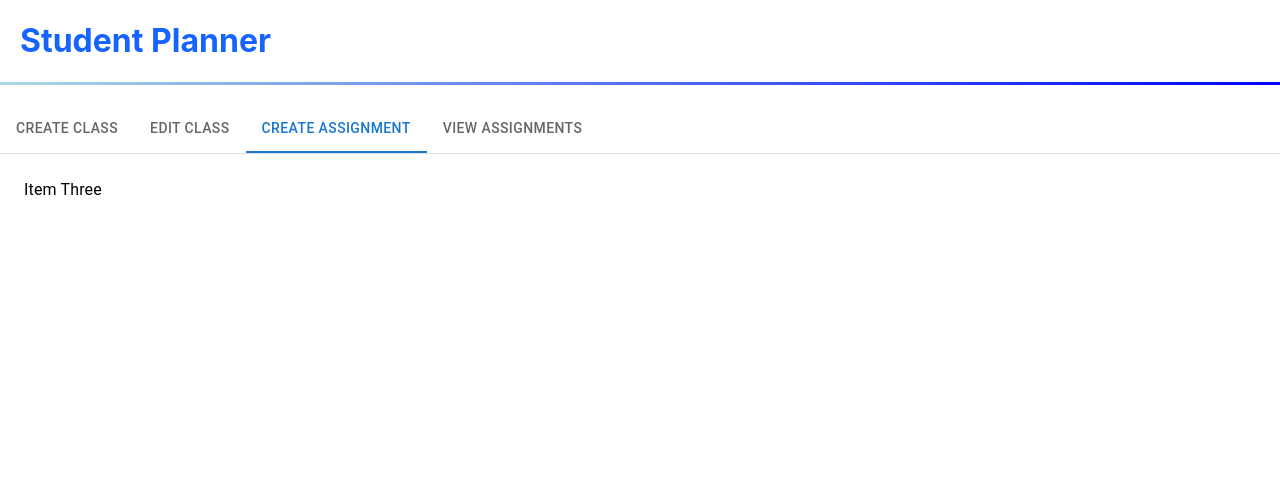
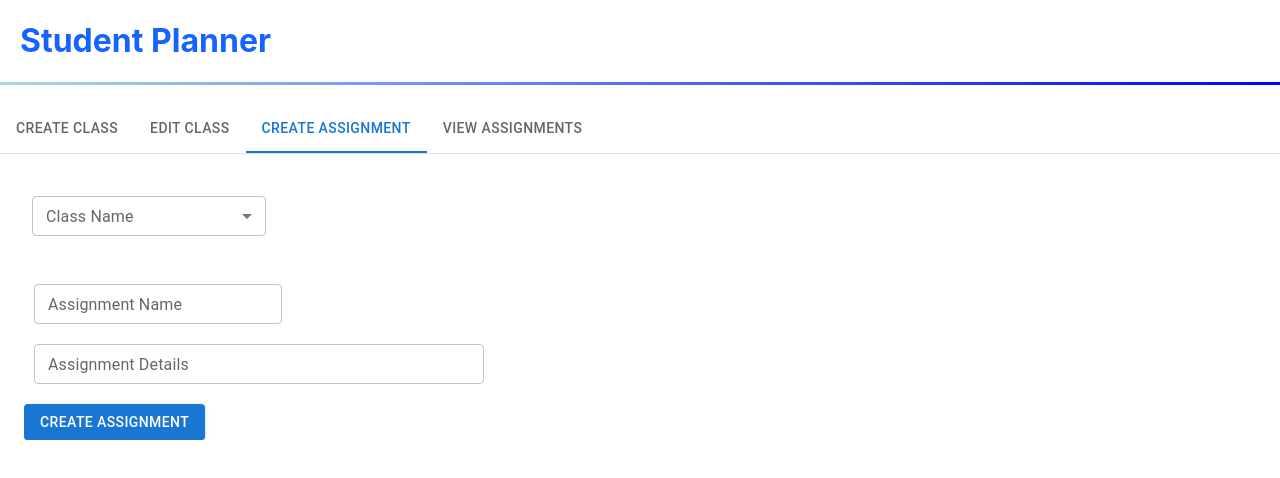
Before and after one commit to omplays3889/studentplanner, a React (Create React App) app: page / in a window 1280 px wide. Both pictures are taken after a click on the tab "CREATE ASSIGNMENT". Shown: the top 478 px of the page. Built offline with nearby package versions, Linux system fonts and the light colour scheme.

Commit message:
omah was here

```diff
--- /dev/null
+++ b/src/CreateAssignment.js
@@ -0,0 +1,93 @@
+
+
+import './App.css';
+import { React, useState, useEffect } from 'react';
+import { Button } from '@mui/material';
+import InputLabel from '@mui/material/InputLabel';
+import FormControl from '@mui/material/FormControl';
+import Select from '@mui/material/Select';
+import MenuItem from '@mui/material/MenuItem';
+import List from '@mui/material/List';
+import ListItem from '@mui/material/ListItem';
+import ListItemText from '@mui/material/ListItemText';
+import IconButton from '@mui/material/IconButton';
+import DeleteIcon from '@mui/icons-material/Delete';
+import TextField from '@mui/material/TextField';
+
+function CreateAssignment() {
+
+  const [data, setData] = useState([]);
+  const [counter, setCounter] = useState(0);
+  const [selectedIndex, setSelectedIndex] = useState();
+
+  const handleChange = (event) => {
+    for (let i = 0; i < data.teacher_classes.length; i++) {
+      if (data.teacher_classes[i].name === event.target.value) {
+        setSelectedIndex(i);
+      }
+    }
+    console.log(event.target.value);
+  };
+
+  useEffect(() => {
+    const fetchData = async () => {
+      const response = await fetch('./classes.json');
+      const jsonData = await response.json();
+      setData(jsonData);
+      console.log(jsonData);
+    }
+    fetchData();
+  }, []);
+
+
+
+
+  if (data.teacher_classes) {
+    return (
+      <div style={{ display: 'flex', flexDirection: 'column', width: '100%', overflowX: 'hidden', height: '100%' }}>
+         <div style={{ display: 'flex', flexDirection: 'column', paddingBottom: '20px', width: '250px', marginTop:'10px'}}>
+          <FormControl sx={{ m: 1, minWidth: 120 }} size="small">
+            <InputLabel id="demo-select-small-label">Class Name</InputLabel>
+            <Select
+              labelId="demo-select-small-label"
+              id="demo-select-small"
+              value={selectedIndex >= 0 ? data.teacher_classes[selectedIndex].name : ""}
+              label="ClassName"
+              onChange={handleChange}
+            >
+              {data.teacher_classes.map(myClass => (
+                <MenuItem key={myClass.id} value={myClass.name}>
+                  {myClass.name}
+                </MenuItem>
+              ))}
+            </Select>
+          </FormControl>
+
+        </div>
+        <div style={{ display: 'flex', flexDirection: 'row', marginTop:'20px', marginLeft:'10px' }}>
+        <TextField
+          label="Assignment Name"
+          id="outlined-size-small"
+          size="small"
+        />
+      </div>
+      <div style={{ display: 'flex', flexDirection: 'row', marginTop: '20px', marginLeft: '10px' }}>
+      <TextField
+          multiline
+          style={{width:'450px'}}
+          label="Assignment Details"
+          id="outlined-size-small"
+          size="small"
+        />
+      </div>
+        <div style={{ display: 'flex', flexDirection: 'row', marginTop: '20px' }}>
+          <Button variant="contained">Create Assignment</Button>
+        </div>
+      </div>
+    );
+  } else {
+    return (<></>);
+  }
+}
+
+export default CreateAssignment;
--- a/src/TeacherLandingPage.js
+++ b/src/TeacherLandingPage.js
@@ -11,6 +11,7 @@ import Tab from '@mui/material/Tab';
 import Typography from '@mui/material/Typography';
 import CreateClass from './CreateClass';
 import EditClass from './EditClass';
+import CreateAssignment from './CreateAssignment';
 
 function CustomTabPanel(props) {
   const { children, value, index, ...other } = props;
@@ -69,7 +70,7 @@ export function BasicTabs() {
         <EditClass/>
       </CustomTabPanel>
       <CustomTabPanel value={value} index={2}>
-        Item Three
+        <CreateAssignment/>
       </CustomTabPanel>
       <CustomTabPanel value={value} index={3}>
         Item Four
```
